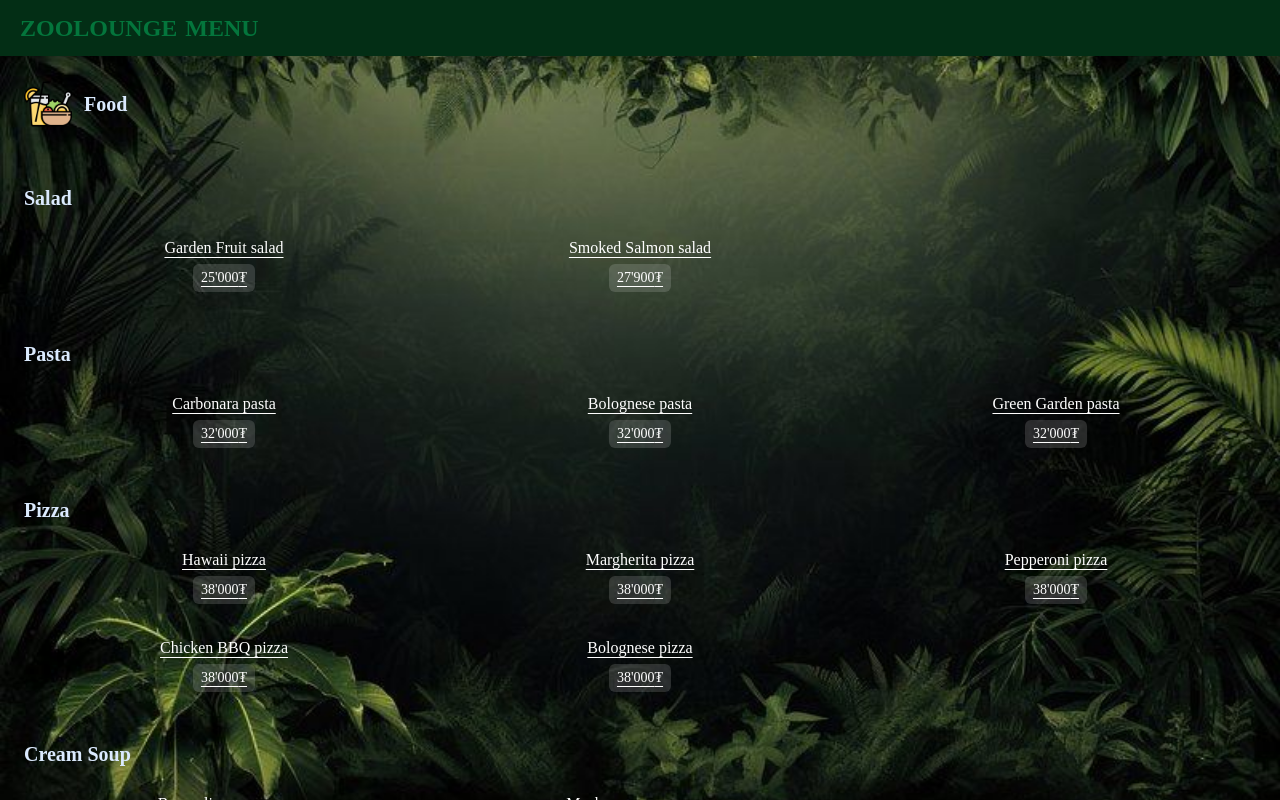
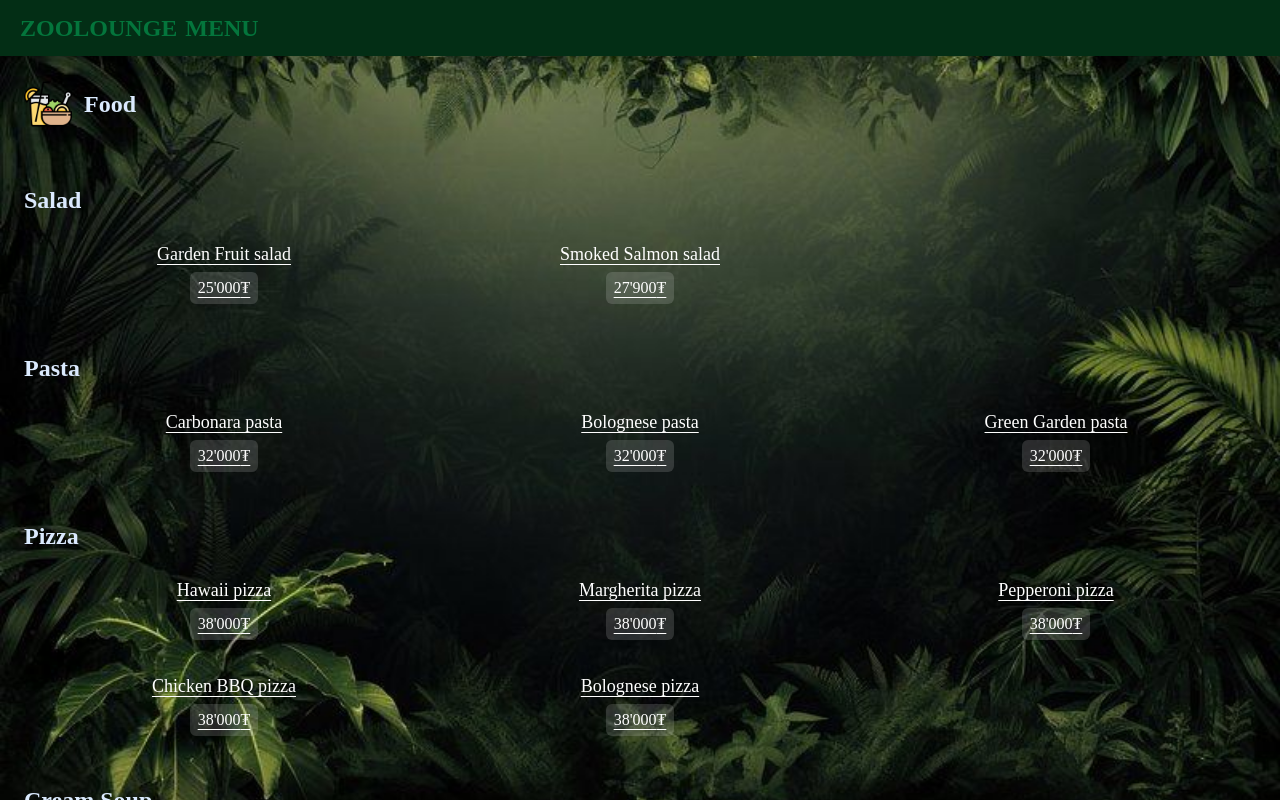
Before and after one commit to Relop9000/zoolounge, a Next.js app: page / in a window 1280 px wide. Built offline with nearby package versions, Linux system fonts and the light colour scheme.

Commit message:
end temdeglel hutulchhu sda

```diff
--- a/src/components/Menu.jsx
+++ b/src/components/Menu.jsx
@@ -19,7 +19,7 @@ const Menu = () => {
                       className="w-12 h-12 rounded-lg object-cover bg-inherit"
                     />
                   )}
-                  <h2 className="text-xl font-bold ">{category}</h2>
+                  <h2 className="text-2xl font-bold ">{category}</h2>
                 </div>
                 <div className="grid grid-cols-2 sm:grid-cols-3 gap-4">
                   {items.map((item) => (
@@ -36,11 +36,9 @@ const Menu = () => {
                           />
                         </div>
                       )}
-                      <div className="p-2 text-center underline underline-offset-4 text-white rounded-b-xl">
-                        <h3 className="text-sm font-medium sm:text-base">
-                          {item.name}
-                        </h3>
-                        <div className="flex justify-center gap-2 mt-1 text-xs sm:text-sm">
+                      <div className="p-2 text-center underline underline-offset-4 text-white rounded-b-xl ">
+                        <h3 className="text-lg font-medium ">{item.name}</h3>
+                        <div className="flex justify-center gap-2 mt-1 text-base ">
                           {item.price && (
                             <span className="bg-white/15 px-2 py-1 rounded-md">
                               {item.price}₮
--- a/src/components/MenuItems.jsx
+++ b/src/components/MenuItems.jsx
@@ -164,24 +164,30 @@ const MenuItems = {
     },
     {
       id: "3",
+      name: "Cappucino",
+      price: "9'500",
+      img: "",
+    },
+    {
+      id: "4",
       name: "Vanilla Latte",
       price: "10'000",
       img: "",
     },
     {
-      id: "4",
+      id: "5",
       name: "Cafe Mocha",
       price: "10'000",
       img: "",
     },
     {
-      id: "5",
+      id: "6",
       name: "Caramel Latte",
       price: "10'000",
       img: "",
     },
-    { id: "6", name: "Green Tea Latte", price: "10'500", img: "" },
-    { id: "7", name: "Chocolate Milk", price: "8'000", img: "" },
+    { id: "7", name: "Green Tea Latte", price: "10'500", img: "" },
+    { id: "8", name: "Chocolate Milk", price: "8'000", img: "" },
   ],
   Smoothie: [
     { id: "1", name: "Blueberry smoothie", price: "12'000", img: "" },
```
